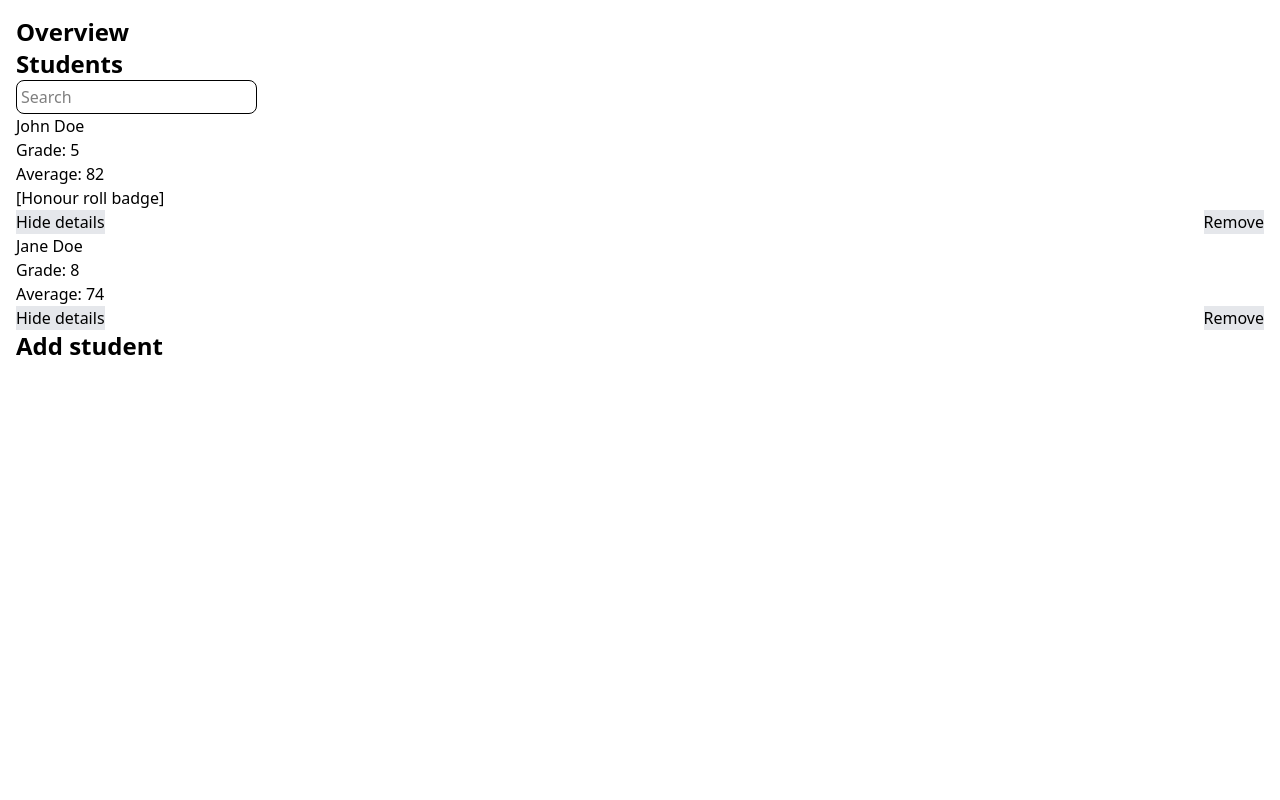
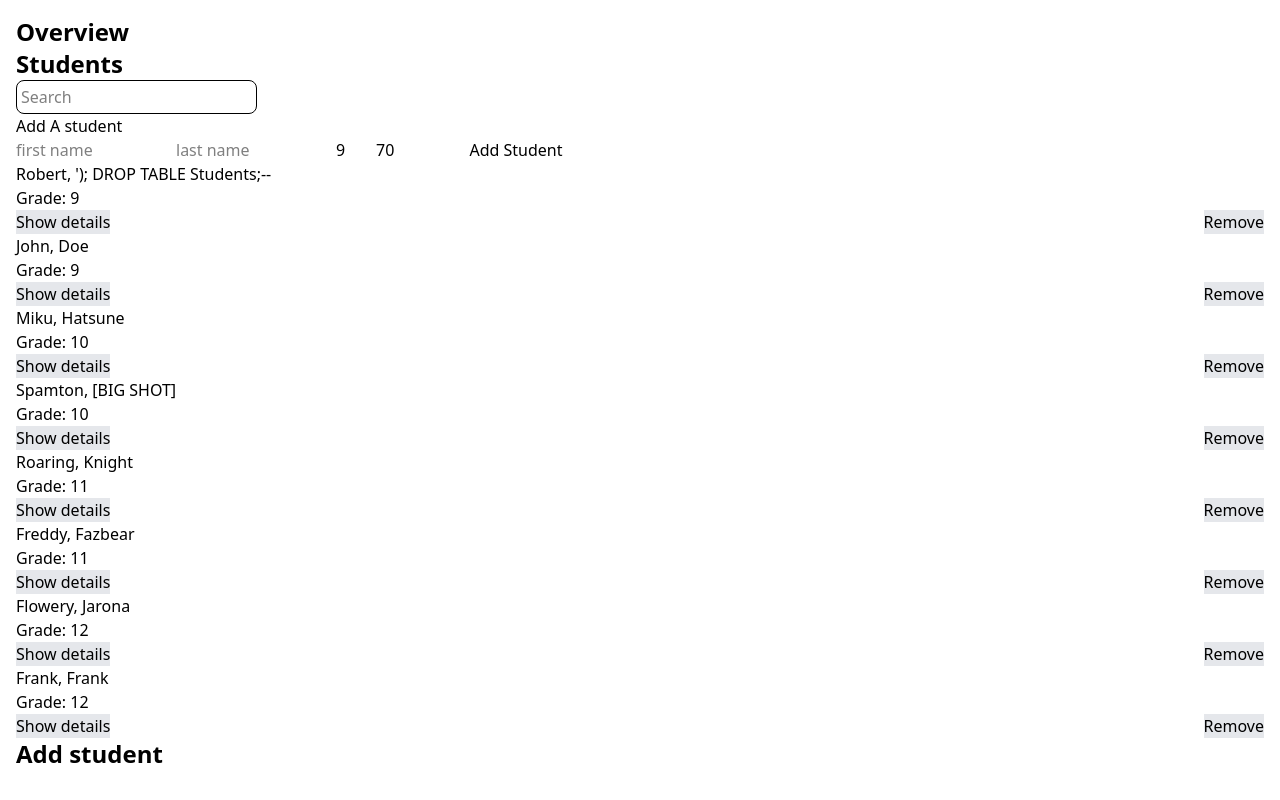
Before and after one commit to cute-catgirl/WebDev2-Assignment2, a Next.js app: page / in a window 1280 px wide. Built offline with nearby package versions, Linux system fonts and the light colour scheme.

Commit message:
completed functionality for AddStudent, StudentCard, and StudentList. styling not done

```diff
--- a/app/data/students.ts
+++ b/app/data/students.ts
@@ -21,43 +21,43 @@ export const students: Student[] = [
     },
     {
         id: 2,
-        firstName: "",
-        lastName: "",
+        firstName: "John",
+        lastName: "Doe",
         grade: 9,
         average: 85
     },
     {
         id: 3,
-        firstName: "",
-        lastName: "",
+        firstName: "Miku",
+        lastName: "Hatsune",
         grade: 10,
         average: 55
     },
     {
         id: 4,
-        firstName: "",
-        lastName: "",
+        firstName: "Spamton",
+        lastName: "[BIG SHOT]",
         grade: 10,
         average: 35
     },
     {
         id: 5,
-        firstName: "",
-        lastName: "",
+        firstName: "Roaring",
+        lastName: "Knight",
         grade: 11,
         average: 75
     },
     {
         id: 6,
-        firstName: "",
-        lastName: "",
+        firstName: "Freddy",
+        lastName: "Fazbear",
         grade: 11,
         average: 99
     },
     {
         id: 7,
-        firstName: "",
-        lastName: "",
+        firstName: "Flowery",
+        lastName: "Jarona",
         grade: 12,
         average: 50
     },
--- a/components/AddStudent.tsx
+++ b/components/AddStudent.tsx
@@ -2,10 +2,101 @@
 // Created by Kenzie Monaghan on Oct 27th 2026
 // exists as a place holder for now
 
-const AddStudent = () => {
+"use client";
+import { Average } from "next/font/google";
+import {useState} from "react";
+
+interface AddStudentProps {
+    onAdd: (
+        firstName: string,
+        lastName: string,
+        grade: number,
+        average: number
+    ) => void;
+};
+
+const AddStudent = ({ onAdd }: AddStudentProps) => {
+    const [firstName, setFirstName] = useState("");
+    const [lastName, setLastName] = useState("");
+    const [grade, setGrade] = useState("9");
+    const [average, setAverage] = useState("70");
+
+    const handleFirstNameChange = (
+        event: React.ChangeEvent<HTMLInputElement>
+    ) => {
+        setFirstName(event.target.value);
+    };
+    const handleLastNameChange = (
+        event: React.ChangeEvent<HTMLInputElement>
+    ) => {
+        setLastName(event.target.value);
+    };
+    const handleGradeChange = (
+        event: React.ChangeEvent<HTMLInputElement>
+    ) => {
+        setGrade(event.target.value);
+    };
+    const handleAverageChange = (
+        event: React.ChangeEvent<HTMLInputElement>
+    ) => {
+
+        setAverage(event.target.value);
+    };
+
+    const handleClick = () => {
+        if (firstName === "" || lastName === "") {
+            return;
+        }
+        onAdd(
+            firstName,
+            lastName,
+            Number(grade),
+            Number(average)
+        );
+        setFirstName("");
+        setLastName("");
+        setGrade("9");
+        setAverage("70");
+    };
+
     return (
         <div>
-            <p>NOT YET CODED</p>
+            <p>Add A student</p>
+
+            <input
+                type="text"
+                value={firstName}
+                onChange={handleFirstNameChange}
+                placeholder="first name"
+                className="w-40"
+            />
+            <input
+                type="text"
+                value={lastName}
+                onChange={handleLastNameChange}
+                placeholder="last name"
+                className="w-40"
+            />
+            <input
+                type="number"
+                value={grade}
+                onChange={handleGradeChange}
+                placeholder="grade"
+                className="w-10"
+            />
+            <input
+                type="number"
+                value={average}
+                onChange={handleAverageChange}
+                placeholder="average"
+                className="w-15"
+            />
+            <button
+                onClick={handleClick}
+                className="w-40"
+            >
+                Add Student
+            </button>
         </div>
     );
 };
--- a/components/StudentCard.tsx
+++ b/components/StudentCard.tsx
@@ -2,28 +2,52 @@
 // Created by Kenzie Monaghan on Oct 27th 2026
 // rough draft, completely lacks responsiveness, functionality is the only thing complete
 
+"use client"
+import { useState } from "react";
 import {Student} from "@/app/data/students";
 
-const StudentCard = (student: Student) => {
-    // boolean for testing toggle
-    let isDetailsHidden:boolean = true;
-    isDetailsHidden = false;
+interface StudentCardProps {
+    student: Student,
+    onRemove: (
+        id: number
+    ) => void
+};
 
-    // handler for show detail toggle
+// {student}: {student: Student}
+const StudentCard = ({student, onRemove}: StudentCardProps) => {
+
+    const [detailsShown, setDetailsShown] = useState(false);
+
+    const detailVisabilityLabel = detailsShown ? "Hide details" : "Show details";
+    const visabilityToggle = detailsShown ? "" :"hidden";
+
+    const handleDetailVisability = () => {
+        setDetailsShown(!detailsShown);
+    };
+
+    const handleClick = () => {
+        onRemove(student.id);
+    };
 
     return (
         <li className="w-full">
-            <h1>{student.firstName} {student.lastName}</h1>
+            <h1>{student.firstName}, {student.lastName}</h1>
             <p>Grade: {student.grade}</p>
-            <div className={isDetailsHidden ? "hidden" : ""}>
+            <div className={visabilityToggle}>
                 <p>Average: {student.average}</p>
                 <p className={(student.average < 80) ? "hidden" : ""}>[Honour roll badge]</p>
             </div>
             <div className="flex flex-row justify-between">
-                <button className="bg-gray-200">
-                    {isDetailsHidden ? "Show details" : "Hide details"}
+                <button
+                    onClick={handleDetailVisability}
+                    className="bg-gray-200"
+                >
+                    {detailVisabilityLabel}
                 </button>
-                <button className="bg-gray-200">
+                <button
+                    onClick={handleClick}
+                    className="bg-gray-200"
+                >
                     Remove
                 </button>
             </div>
--- a/components/StudentList.tsx
+++ b/components/StudentList.tsx
@@ -3,40 +3,40 @@
 // rough draft, does not take in a list of students and is not responsive
 
 import StudentCard from "@/components/StudentCard";
+import AddStudent from "@/components/AddStudent";
 import {Student} from "@/app/data/students";
 
-const StudentList = () => {
-    // placeholders for testing
-    const studentA:Student = {
-        id: 1,
-        firstName: "John",
-        lastName: "Doe",
-        grade: 5,
-        average: 82
+interface StudentListProps {
+    students: Student[],
+    onAdd: (
+        firstName: string,
+        lastName: string,
+        grade: number,
+        average: number
+    ) => void
+    onRemove: (
+        id: number
+    ) => void,
 };
-    const studentB:Student = {
-        id: 2,
-        firstName: "Jane",
-        lastName: "Doe",
-        grade: 8,
-        average: 74
-    };
-    const studentList: Student[] = [studentA, studentB];
 
+// {students}: {students: Student[]}
+const StudentList = ({students, onAdd, onRemove}: StudentListProps) => {
     return (
+        <div>
+            <AddStudent
+                onAdd={onAdd}
+            />
             <ul className="w-full">
-            {studentList.map((student) => (
+                {students.map((student) => (
                     // might be a better way to pass the student to StudentCard
                     <StudentCard
                         key={student.id}
-                    id={student.id}
-                    firstName={student.firstName}
-                    lastName={student.lastName}
-                    grade={student.grade}
-                    average={student.average}
+                        student={student}
+                        onRemove={onRemove}
                     />
                 ))}
             </ul>
+        </div>
     );
 };
 
```
Lines whose indentation alone changed are shown as unchanged.
